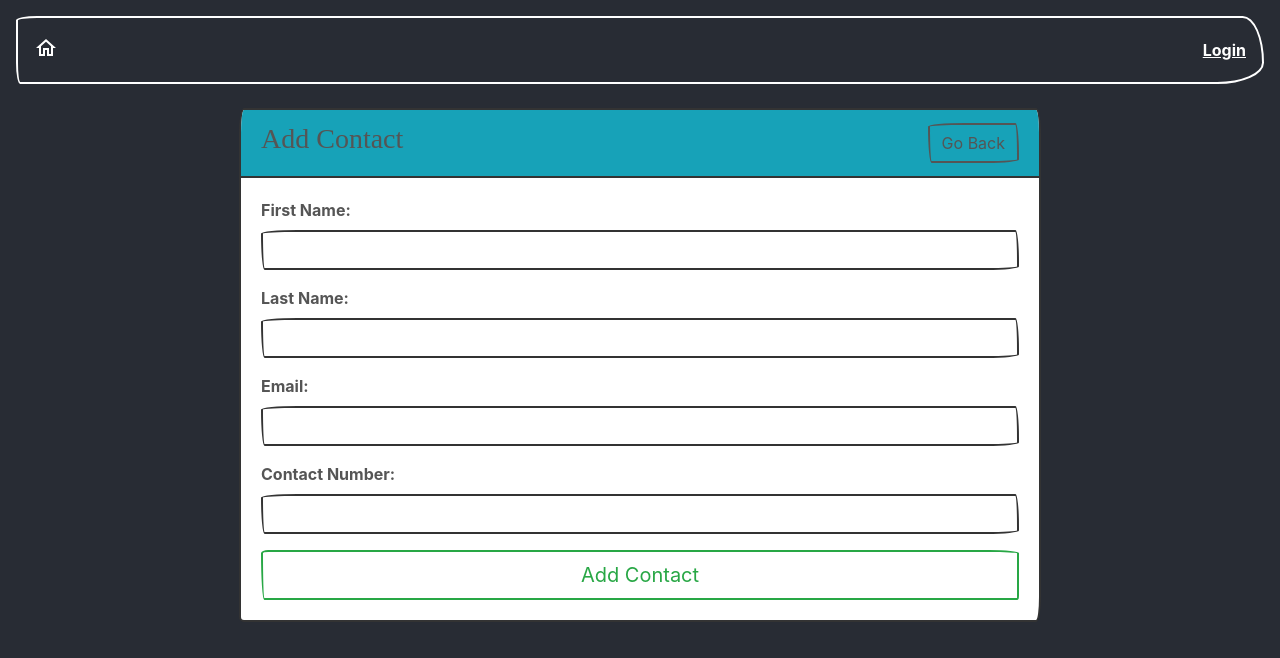
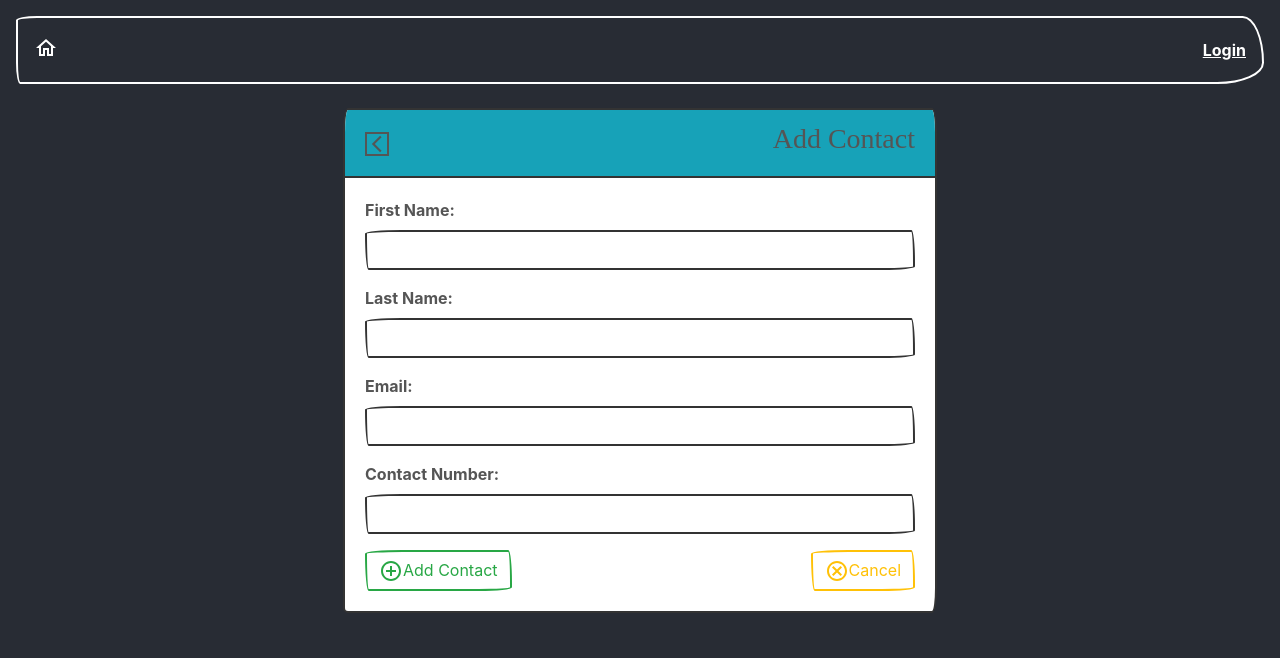
Before and after one commit to FerchoSG/contacts-app, a React (Create React App) app: page /add in a window 1280 px wide. Shown: the top 658 px of the page. Built offline with nearby package versions, Linux system fonts and the light colour scheme; a web font is replaced by a local one.

Commit message:
more icons

```diff
--- a/src/components/Contacts/index.js
+++ b/src/components/Contacts/index.js
@@ -1,17 +1,10 @@
 import React from 'react';
 import { Link } from 'wouter';
-import useContacts from 'hooks/useContacts';
 
-const Contact = ({contact, setHasDeletedContact}) => {
+import InfoOutlinedIcon from '@material-ui/icons/InfoOutlined';
 
-    const {deleteContact} = useContacts()
+const Contact = ({contact}) => {
 
-    // eslint-disable-next-line
-    function handleDelete(e){
-        e.preventDefault()
-        deleteContact({contactId: contact.id})
-        setHasDeletedContact(true)
-    }
 
     return (
         <tr>
@@ -20,6 +13,7 @@ const Contact = ({contact, setHasDeletedContact}) => {
                 <Link className="btn btn-sm btn-info"
                     to={`/detail/${contact.id}`} >
                     More Details
+                    <InfoOutlinedIcon className="ml-1" />
                 </Link>
             </td>
         </tr>
--- a/src/pages/Profile/Index.js
+++ b/src/pages/Profile/Index.js
@@ -1,6 +1,10 @@
 import React, { useState } from 'react';
 import useUser from 'hooks/useUser';
 import { Link } from 'wouter';
+
+import CancelOutlinedIcon from '@material-ui/icons/CancelOutlined';
+import HomeOutlinedIcon from '@material-ui/icons/HomeOutlined';
+import EditIcon from '@material-ui/icons/Edit';
 
 let editingStyles ={
     border: "none",
@@ -37,7 +41,9 @@ const Profile = () => {
             <form className="card text-dark" onSubmit={handleSubmit} >
                 <div className="card-header d-flex justify-content-between align-items-center">
                     <h2 className="card-title">Profile</h2>
-                    <Link className="btn btn-md btn-outline-dark" to="/">Home</Link>
+                    <Link className="btn btn-md btn-outline-dark" to="/">
+                        <HomeOutlinedIcon style={{cursor: "pointer"}} />
+                    </Link>
                 </div>
                 {
                     alert ?
@@ -79,22 +85,25 @@ const Profile = () => {
                 </div>
                 <div className="card-footer d-flex justify-content-between">
                     { editing ?
-                        <button className="btn btn-outline-warning btn-lg float-left"
+                        <button className="btn btn-outline-info btn-lg float-left"
                                  >
-                          Edit Profile
+                            <EditIcon />
+                            Edit Profile
                         </button>
                       :
                         <div
                             className="btn btn-outline-warning btn-lg float-left"
 
                             onClick={()=> setEditing(true)} >
+                            <EditIcon />
                             start Editting
                         </div>
                     }
                     { editing ?
-                      <div className="btn btn-outline-info btn-lg float-left"
+                      <div className="btn btn-outline-warning btn-lg float-left"
                        onClick={()=> setEditing(false)} >
-                        Cancelar
+                           <CancelOutlinedIcon />
+                            Cancelar
                       </div>
                       : ''
                     }
--- a/src/pages/addContact/index.js
+++ b/src/pages/addContact/index.js
@@ -1,5 +1,10 @@
 import React, {useState} from 'react';
 import { Link } from 'wouter';
+
+import ArrowBackIcon from '@material-ui/icons/ArrowBackIosSharp';
+import CancelOutlinedIcon from '@material-ui/icons/CancelOutlined';
+// import AddIcon from '@material-ui/icons/Add';
+import AddIcon from '@material-ui/icons/AddCircleOutlineOutlined';
 
 import useContacts from 'hooks/useContacts';
 import useUser from 'hooks/useUser';
@@ -32,11 +37,13 @@ const AddContact = () => {
     }
 
     return (
-        <div className="container col-lg-8 mt-4">
+        <div className="container col-lg-6 mt-4">
                 <div className="card">
                     <div className="card-header bg-info d-flex justify-content-between align-items-center">
+                        <Link to="/" >
+                            <ArrowBackIcon className="border border-dark text-dark"/>
+                        </Link>
                         <h3 className="text-dark">Add Contact</h3>
-                        <Link to="/" className="btn btn-outline-secondary">Go Back</Link>
                     </div>
                     <form className="card-body text-dark" onSubmit={handleSubmit}>
                         {
@@ -75,7 +82,16 @@ const AddContact = () => {
                                 name="contactNumber"
                             />
                         </div>
-                        <button className="btn btn-block btn-lg btn-outline-success">Add Contact</button>
+                        <div className="d-flex justify-content-between align-items-center">
+                            <button className="btn btn-outline-success">
+                                <AddIcon />
+                                <span >Add Contact</span>
+                            </button>
+                            <Link to="/" className="btn btn-outline-warning">
+                                <CancelOutlinedIcon />
+                                <span >Cancel</span>
+                            </Link>
+                        </div>
                     </form>
                 </div>
             </div>
--- a/src/pages/updateContact/index.js
+++ b/src/pages/updateContact/index.js
@@ -1,7 +1,8 @@
 import React, { useEffect, useState } from 'react';
 import { Link } from 'wouter';
 
-import UndoIcon from '@material-ui/icons/Undo';
+import ArrowBackIcon from '@material-ui/icons/ArrowBack';
+import EditIcon from '@material-ui/icons/Edit';
 import useUser from 'hooks/useUser';
 import Spinner from 'components/Spinner';
 import useContacts from 'hooks/useContacts';
@@ -42,10 +43,10 @@ const UpdateContact = ({params}) => {
             <div className="container col-lg-6 mt-4">
                 <div className="card">
                     <div className="card-header bg-warning d-flex justify-content-between align-items-center">
+                        <Link to={`/detail/${id}`} className="btn btn-outline-secondary">
+                            <ArrowBackIcon className="text-dark" style={{cursor: "pointer"}} />
+                        </Link>
                         <h3 className="text-dark">Update Contact</h3>
-                        <Link to={`/detail/${id}`} className="btn btn-outline-secondary">
-                            <UndoIcon style={{cursor: "pointer"}} />
-                        </Link>
                     </div>
                 {
                     singleContact ?
@@ -85,7 +86,10 @@ const UpdateContact = ({params}) => {
                                 name="contactNumber" placeholder={singleContact.contactNumber}
                             />
                         </div>
-                        <button className="btn btn-block btn-outline-info">Edit Contact</button>
+                        <button className="btn btn-outline-info float-left">
+                            <EditIcon className="mr-1" />
+                            <span>Edit Contact</span>
+                        </button>
                     </form>
                     :
                     <div className="d-flex justify-content-center align-items-center"
```
